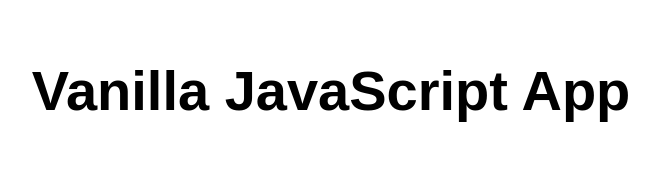
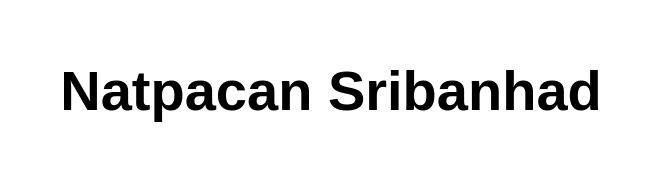
Before and after one commit to NatpacanSri/JohnCloudComLab, a website: page src/index.html in a window 1280 px wide. Shown: the whole page, without its empty margins (309-968 px from the left). Drawn offline with Linux system fonts and the light colour scheme.

Commit message:
Update index.html

```diff
--- a/src/index.html
+++ b/src/index.html
@@ -10,7 +10,7 @@
 
 <body>
   <main>
-    <h1>Vanilla JavaScript App</h1>
+    <h1>Natpacan Sribanhad</h1>
   </main>
 </body>
 
```
